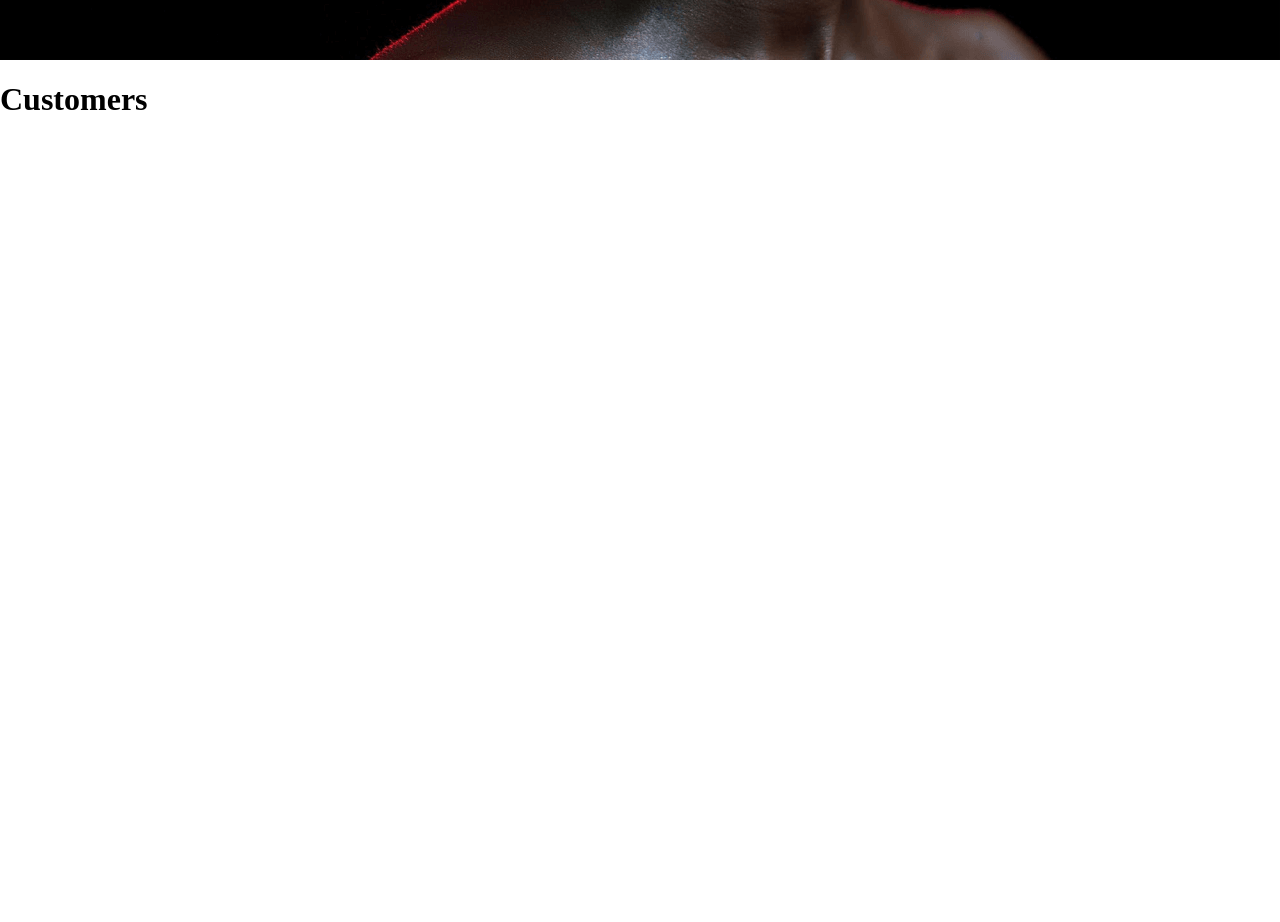
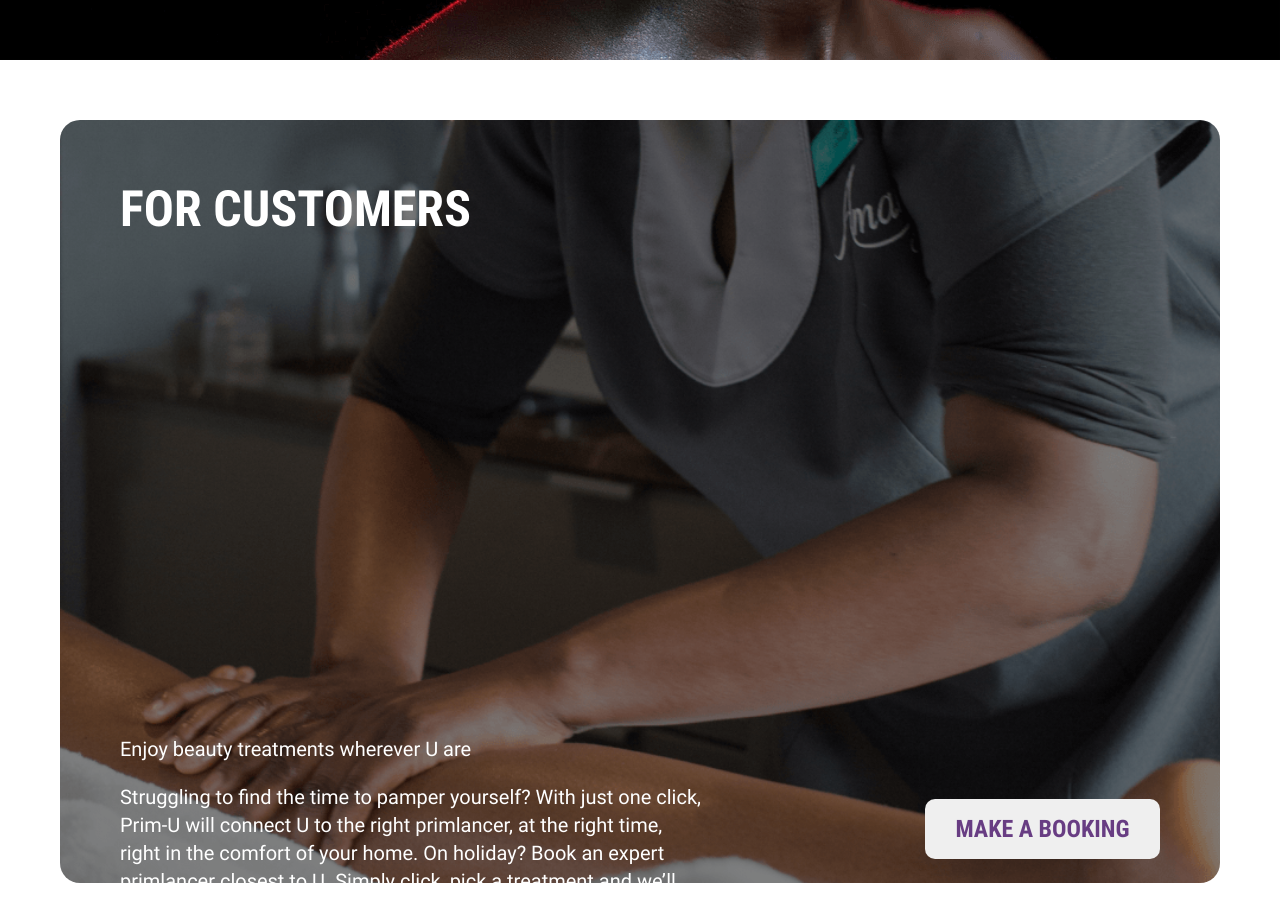
Before and after one commit to mariawright05/prim-u, a React (Create React App) app: page / in a window 1280 px wide. Shown: the part 640-1562 px from the top of the page. Before the commit the page ends 800 px from the top, so only its background shows below. Built offline with nearby package versions, Linux system fonts and the light colour scheme.

Commit message:
add customers section but not formatted yet

```diff
--- a/src/components/Customers/Customers.css
+++ b/src/components/Customers/Customers.css
@@ -1,8 +1,62 @@
 .customers {
   height: 1900px;
+  padding: 60px;
+}
+
+.customers__image-container {
+  border-radius: 20px;
+  background: linear-gradient(0deg,rgba(0,0,0,.5), rgba(0,0,0,.5)), url('../../images/customers-image.png') no-repeat center;
+  height: 763px;
+  max-width: 1320px;
+  background-size: cover;
+}
+
+.customers__content-container {
+  padding: 60px;
+  display: flex;
+  flex-direction: column;
+  justify-content: space-between;
+  height: 100%;
 }
 
 .customers__title {
-  padding: 800px 0;
-  line-height: 1200px;
+  font-family: 'Roboto Condensed', sans-serif;
+  font-weight: 700;
+  font-size: 50px;
+  line-height: 58px;
+  letter-spacing: -1%;
+  color: #fff;
+  margin: 0;
+  text-transform: uppercase;
 }
+
+.customers__row {
+  display: flex;
+  justify-content: space-between;
+  align-items: center;
+}
+
+.customers__text-container {
+  max-width: 584px;
+  padding-right: 60px;
+}
+
+.customers__text {
+  font-family: 'Roboto', sans-serif;
+  font-weight: 400;
+  font-size: 20px;
+  line-height: 28px;
+  color: #fff;
+}
+
+.customers__button {
+  width: 235px;
+  height: 60px;
+  border-radius: 10px;
+  border: none;
+  font-family: 'Roboto Condensed';
+  text-transform: uppercase;
+  font-size: 24px;
+  line-height: 28px;
+  color: #683d83;
+}
--- a/src/components/Customers/Customers.js
+++ b/src/components/Customers/Customers.js
@@ -1,9 +1,24 @@
-import React from 'react'
+import React from 'react';
+import './Customers.css';
 
 const Customers = () => (
-    <div className="customers">
-    <h1 className="customers__title">Customers</h1>
+  <div className="customers">
+    <div className="customers__image-container">
+      <div className="customers__content-container">
+        <h2 className="customers__title">For Customers</h2>
+        <div className="customers__row">
+          <div className="customers__text-container">
+            <p className="customers__text">Enjoy beauty treatments wherever U are</p>
+            <p className="customers__text">Struggling to find the time to pamper yourself?
+With just one click, Prim-U will connect U to the right primlancer, at the right time, right in the comfort of your home.
+On holiday? Book an expert primlancer closest to U.
+Simply click, pick a treatment and we’ll come to U.</p>
+          </div>
+          <button type="button" className="customers__button">Make a Booking</button>
+        </div>
+      </div>
     </div>
+  </div>
   )
 
 export default Customers;
```
Also changed, not shown: src/images/customers-image.png (added).
